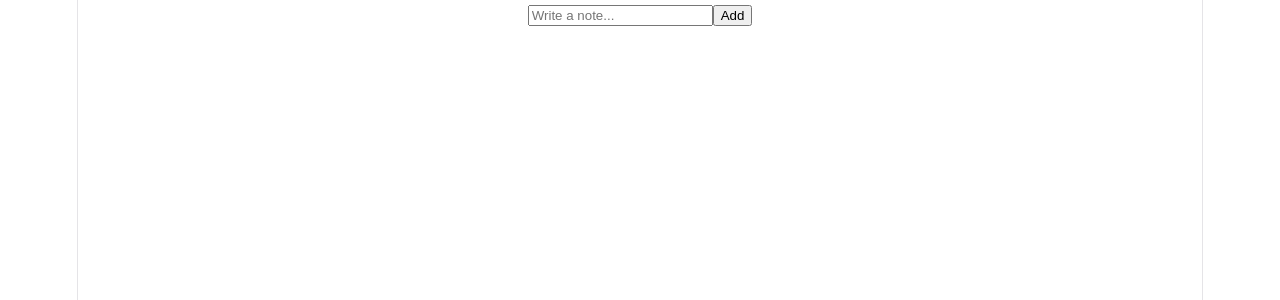
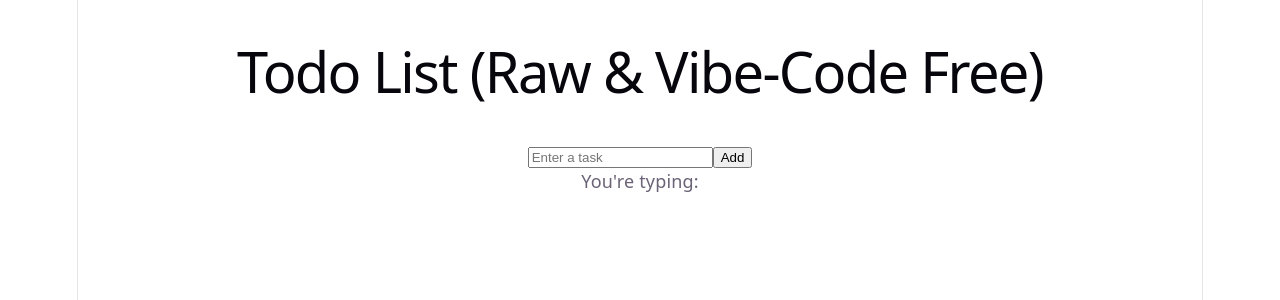
Before and after one commit to KingKunta22/JSDevJourneyV2, a React (Vite) app in the folder Day-45ish/: page / in a window 1280 px wide. Shown: the top 300 px of the page. Built offline with nearby package versions, Linux system fonts and the light colour scheme.

Commit message:
Restart from scratch

```diff
--- a/Day-45ish/src/App.jsx
+++ b/Day-45ish/src/App.jsx
@@ -7,10 +7,11 @@
 // import DeletingItems from "./Days/DeletingItems.jsx" // Day 50
 // import UpdatingItems from "./Days/UpdatingItems.jsx" // Day 51
 // import UpdatingItems2 from "./Days/UpdatingItems2.jsx" // Day 52
-import UpdatingItems3 from "./Days/UpdatingItems3.jsx" // Day 52 :(
+// import UpdatingItems3 from "./Days/UpdatingItems3.jsx" // Day 52 :(
+import UpdatingItems4 from "./Days/UpdatingItems4.jsx" // Day 52 :(
 
 function App() {
-  return <UpdatingItems3 />;
+  return <UpdatingItems4 />;
 }
 
 export default App;
--- /dev/null
+++ b/Day-45ish/src/Days/UpdatingItems4.jsx
@@ -0,0 +1,32 @@
+// So for this one, I wanna do it my way. I wanna show the UI what's being typed similar to my first draft
+
+import { useState } from "react";
+
+export default function UpdatingItems4() {
+
+    const [userNote, setUserNote] = useState("");
+    const [notes, setNotes] = useState([]);
+    const [editingIndex, setEditingIndex] = useState(null);
+
+    function handleAddNote(newNote) {
+        setNotes([...notes, newNote])
+        setNotes("")
+    }
+
+    return(
+        <>
+        <br />
+        <h1>Todo List (Raw & Vibe-Code Free)</h1>
+        <br />
+        <div>
+            <input type="text" placeholder="Enter a task" value={userNote} onChange={(e) => setNotes(e.target.value)}/>
+            <button onClick={(e) => handleAddNote(e.target.value)}>Add</button>
+        </div>
+        <p>You're typing: {userNote}</p>
+        <br />
+        <ul>
+
+        </ul>
+        </>
+    )
+}
```
